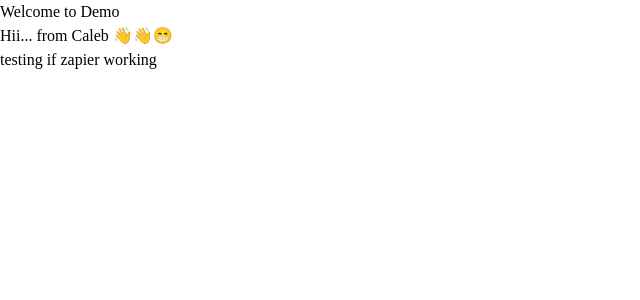
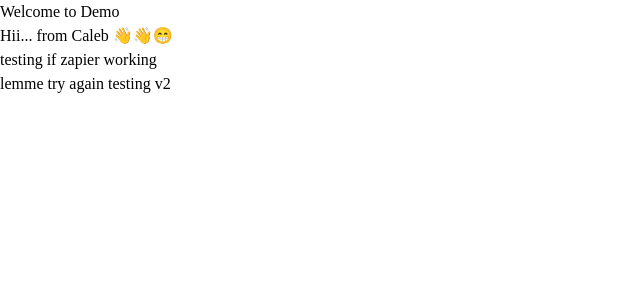
Before and after one commit to Caleb-Kolawole/demo, a React (Create React App) app: page /test in a window 1280 px wide. Shown: the top 300 px of the page, without its empty margins (0-640 px from the left). Built offline with nearby package versions, Linux system fonts and the light colour scheme; no server answers; the database is empty.

Commit message:
wassup devs, ggs

```diff
--- a/src/FetchData.js
+++ b/src/FetchData.js
@@ -25,6 +25,8 @@ export default function FetchData() {
     <div>
       <p>Hii... from Caleb 👋👋😁</p>
       <p>testing if zapier working</p>
+      lemme try again
+      testing v2
     </div>
   )
 }
```
